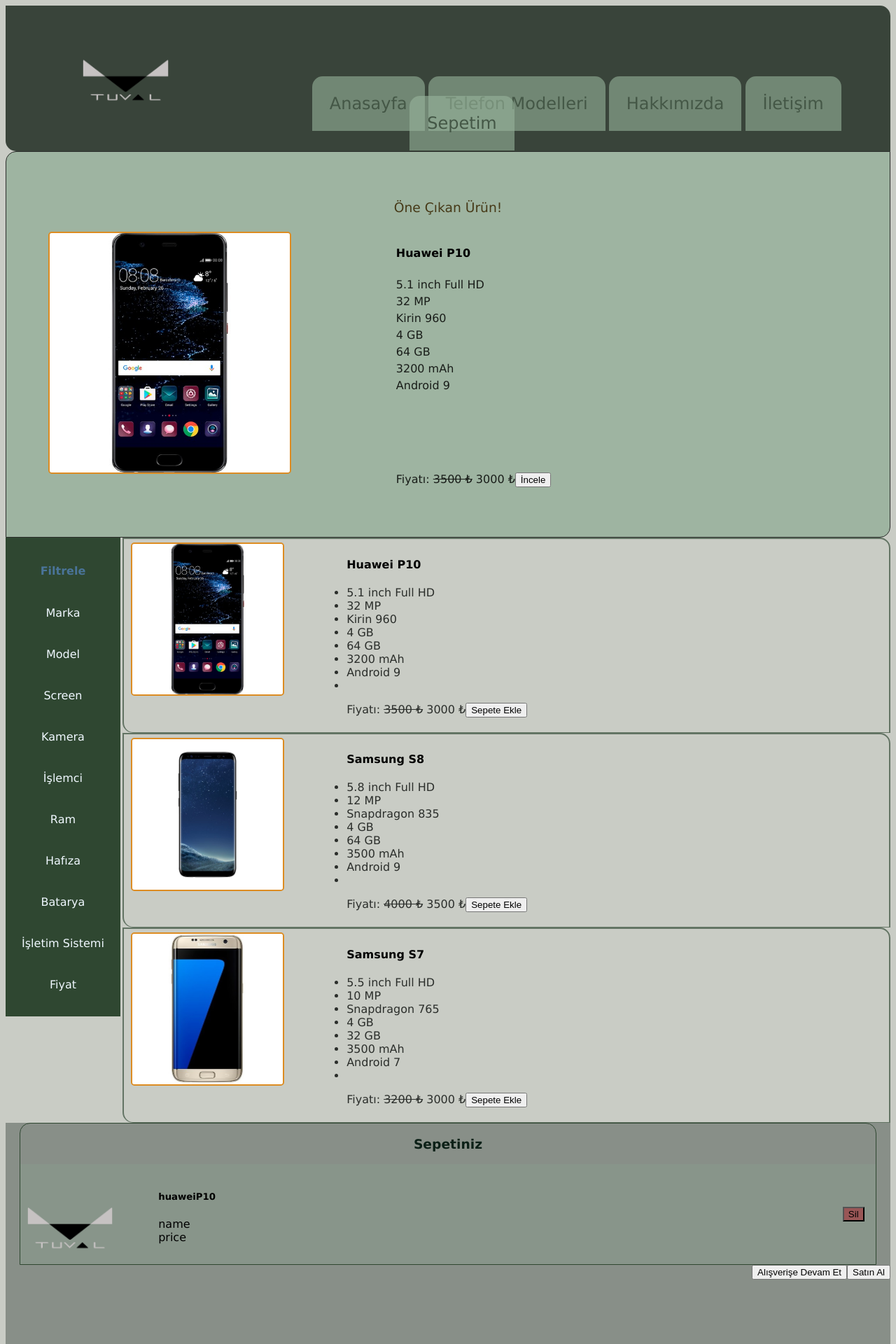
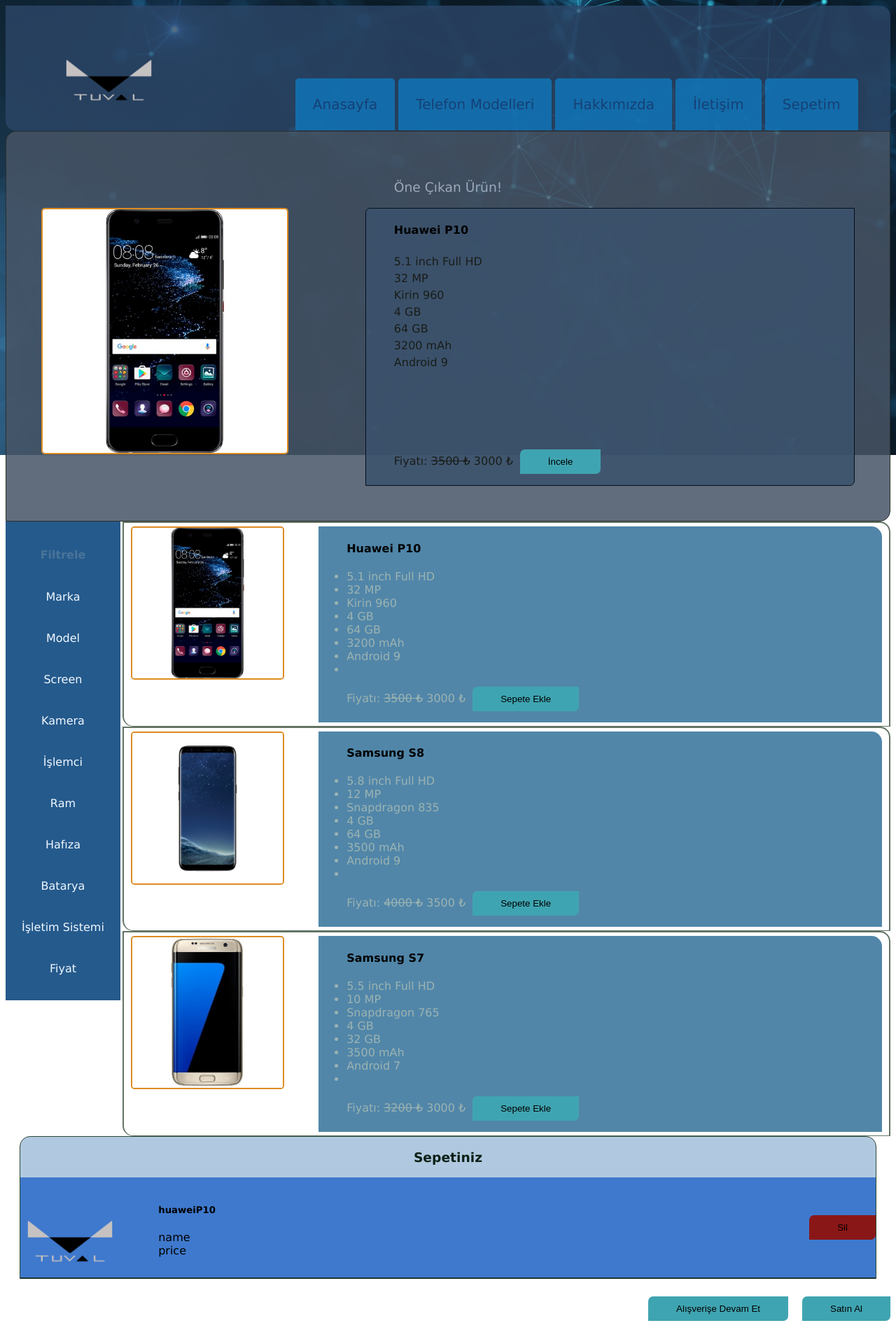
Before and after one commit to AEKurekci/Dynamic-Web-Programming, a PHP site: page / in a window 1280 px wide. Shown: the top 1920 px of the page at 70% size. Run offline with PHP 8.4, Linux system fonts and the light colour scheme.

Commit message:
yeni tasarım

```diff
--- a/Project/index.css
+++ b/Project/index.css
@@ -1,6 +1,6 @@
 .alert {
     padding: 20px;
-    background-color: #26a030; /* Red */
+    background-color: #26a030;
     color: white;
     margin-bottom: 15px;
     visibility: hidden;
@@ -23,12 +23,25 @@
 
 body{
     font-family: Verdana, Geneva, Tahoma, sans-serif;
-    background-color: #c9ccc5;
+    background-image: url("image/background3.png");
+    background-repeat: no-repeat;
+    background-attachment: fixed;
+}
+
+button{
+    border: none;
+    padding: 10px 40px;
+    border-top-left-radius: 7px;
+    border-bottom-right-radius: 7px;
+    background-color: #3fa4b1;
+}
+button:hover{
+    background-color: #60c8d6;
 }
 /*üst panel*/
 nav{
     text-align:center;
-    background-color: #39443a;
+    background-color: #2d4769cb;
     padding: 10px 0px;
     border-top-right-radius: 15px;
     border-bottom-left-radius: 15px;
@@ -36,20 +49,19 @@ nav{
 ul.topMenu li{
     list-style: none;
     display: inline;
-    font-size: 24px;
+    font-size: 20px;
 }
 
 ul.topMenu li a{
     text-decoration: none;
-    color:#445746 ;
-    background-color: #99b69c96;
+    color:#164077 ;
+    background-color: #1172b3e3;
     padding: 25px;
-    border-top-left-radius: 15px;
-    border-top-right-radius: 15px;
+    border-top-left-radius: 5px;
+    border-top-right-radius: 5px;
 }
 ul.topMenu li a:hover{
-    color:#718873;
-    background-color: #445746;
+    background-color: #2eadf796;
 }
 ul.topMenu a img{
     width: 10%;
@@ -69,7 +81,7 @@ ul.topMenu a:hover img{
 .best{
     display: flex;
     flex-direction: column;
-    background-color: #9eb4a1;
+    background-color: #475566da;
     padding: 50px;
     border: 1px solid #2b2e2b;
     border-top-left-radius: 15px;
@@ -91,7 +103,7 @@ ul.topMenu a:hover img{
       }
 }
 .bestProduct{
-    padding:5px 10px;
+    padding:0px;
 }
 .bestLeft img{
     float: left;
@@ -103,6 +115,14 @@ ul.topMenu a:hover img{
 .bestRight{
     float: right;
     width: 60%;
+    border: 1px solid #030e1b;
+    border-bottom-right-radius: 7px;
+    border-top-left-radius: 7px;
+    background-color: #3b526dda;
+}
+
+.bestRight button{
+    margin-left: 10px;
 }
 
 ul.bestFeatureList li{
@@ -138,7 +158,7 @@ ul.bestPriceUL li{
     display: flex;
     flex-direction: column;
     height: auto;
-    background-color: #2f4731;
+    background-color: #03407adc;
     margin-right: 3px;
 }
 .filtreleme ul{
@@ -157,7 +177,7 @@ ul.bestPriceUL li{
     padding: 20px 0px;
 }
 .filtreleme li a:hover{
-    background-color: #595f59;
+    background-color: #999c99;
 }
 
 
@@ -186,12 +206,17 @@ ul.bestPriceUL li{
 .right{
     float: right;
     width: 75%;
+    background-color: #317099d7;
+    border-top-right-radius: 15px;
+}
+.right button{
+    margin-left: 10px;
 }
 
 ul.featureList li{
     list-style: disc;
     font-size: medium;
-    color: #2b2e2b;
+    color: #9cb3b1;
 }
 .priceUL{
     padding-left: 0px;
@@ -202,7 +227,6 @@ ul.priceUL li{
 }
 /*footer*/
 footer{
-    background-color: #888f88;
     display: flex;
     flex-direction: column;
 }
@@ -211,6 +235,7 @@ footer{
 .sepet{
     display: flex;
     flex-direction: column;
+    background-color: #a8c3dde5;
     margin-left:20px;
     margin-right: 20px;
     height: auto;
@@ -221,7 +246,8 @@ footer{
 .productInBasket{
     display: flex;
     flex-direction: row;
-    background-color: #889b8b75;
+    background-color: #296acad5;
+    border-bottom: 1px solid #132527;
 }
 .photoOfBasket{
     width: 10%;
@@ -233,15 +259,26 @@ footer{
     width: 80%;
 }
 .deleteFromBasket{
-    background-color: rgb(153, 86, 86);
+    background-color: #8a1717;
     height: 20%;
     align-self: center;
 
 }
+.deleteFromBasket:hover{
+    background-color: #8b3939;
+}
+
+/* ödeme */
+.payment{
+    background-color: #093c66;
+    text-align: center;
+    visibility: hidden;
+}
+
 .payButtons{
     display: flex;
     flex-direction: row-reverse;
-
+    margin-top: 25px;
 }
 
 
@@ -253,6 +290,7 @@ footer{
 }
 .newProductButton{
     text-align: center;
+    background-color: #1e535a;
 }
 
 form{
@@ -261,4 +299,5 @@ form{
     border: 1px solid #2b2e2b;
     border-top-left-radius: 15px;
     border-bottom-right-radius: 15px;
+    background-color: #badadf;
 }
--- a/Project/index.html
+++ b/Project/index.html
@@ -19,7 +19,7 @@
         </ul>
     </nav>
         <header id="best" class="best">
-        <h3 style="text-align: center; color: rgb(70, 57, 23);">Öne Çıkan Ürün!</h3>
+        <h3 style="text-align: center; color: rgb(158, 168, 187);">Öne Çıkan Ürün!</h3>
 
         </header>
     <div class="flex-container">
@@ -65,15 +65,15 @@
 
         <div id="buyDiv" class="payButtons">
             <button id="buy" onclick="document.getElementById('paymentType').style.visibility='visible'">Satın Al</button>
-            <button id="continue">Alışverişe Devam Et</button>
+            <button id="continue" style="margin-right: 20px;">Alışverişe Devam Et</button>
         </div>
 
-        <div id="paymentType" style="visibility: hidden;">
+        <div id="paymentType" class="payment">
             <h5>Ödeme Tipini Seçiniz</h5>
             <input type="radio" id="wire" name="odeme">
             <label for="wire">Elektronik Transfer</label><br>
-            <input type="radio" id="credit" name="odeme">
-            <label for="credit">Kredi Kartı</label><br>
+            <input type="radio" id="credit" name="odeme" >
+            <label for="credit" style="margin-right: 65px;">Kredi Kartı</label><br>
 
             <button type="button" onclick="document.getElementById('odemeBasariliAlert').style.visibility = 'visible';
             document.getElementById('paymentType').style.visibility = 'hidden';
@@ -94,7 +94,6 @@
             </div>
             <!--
                 ürün ekleme formu
-            <button type="button" onclick="document.getElementById('ekleForm').style.visibility = 'visible'">Yeni Ürün Ekle</button>
             -->
             <form id="ekleForm" autocomplete="on" style="visibility: hidden;">
                 <table id="tblEkle" style="width:50%;">
@@ -179,7 +178,7 @@
                     Ürün başarılı bir şekilde eklendi!
                 </div>
             </form>
-            <p style="text-align: center; font-size: small;">Tuval Yazılım Copyright &copy;</p>
+            <p style="background-color: beige; text-align: center; font-size: small;">Tuval Yazılım Copyright &copy;</p>
         </div>
     </footer>
 
```
Also changed, not shown: Project/image/background.jpg (added), Project/image/background2.jpg (added), Project/image/background3.png (added).
